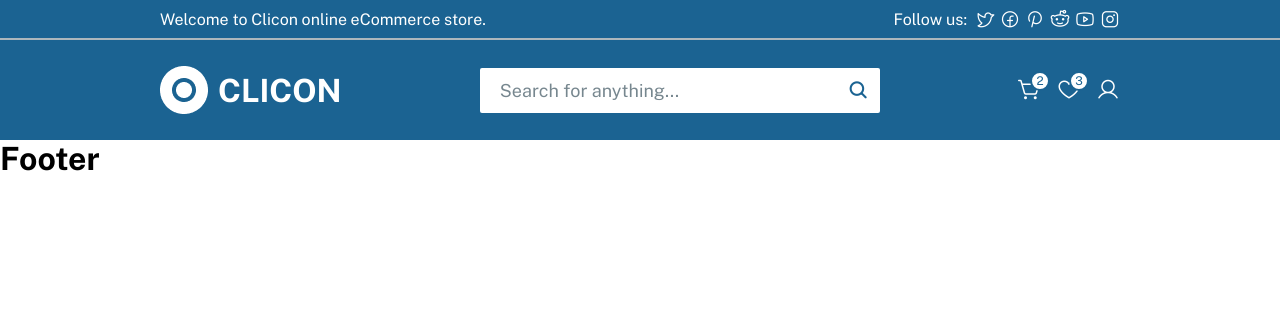
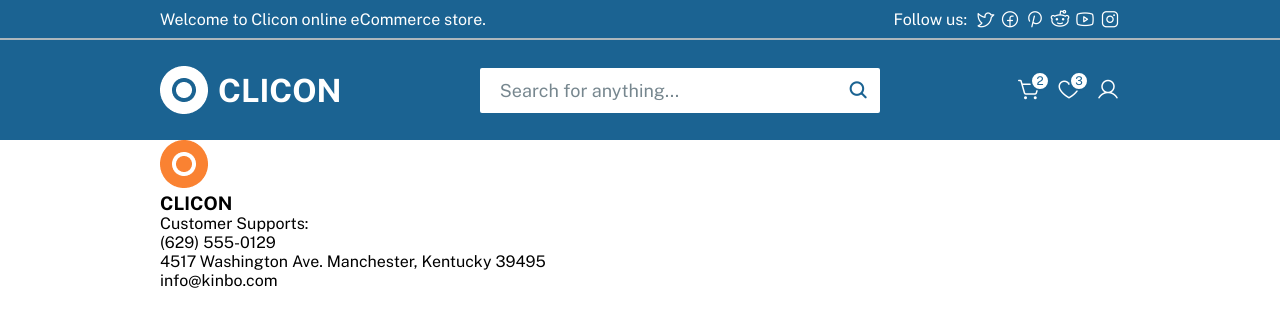
Before and after one commit to mostafasasa010/EcommerceAppWithReact, a React (Create React App) app: page / in a window 1280 px wide. Shown: the top 326 px of the page. Built offline with nearby package versions, Linux system fonts and the light colour scheme.

Commit message:
Started To Footer

```diff
--- a/src/Components/Website/Footer/Footer.js
+++ b/src/Components/Website/Footer/Footer.js
@@ -1,8 +1,23 @@
 function Footer() {
   return (
-    <header className="main-footer">
-      <h1>Footer</h1>
-    </header>
+    <footer className="main-footer">
+      <div className="container">
+        <div>
+          <div className="foot-one">
+            <div className="top">
+              <img src={require("../../../Imgs/Icon_Primary.png")} alt="Icon" />
+              <h3>CLICON</h3>
+            </div>
+            <p className="gray">Customer Supports:</p>
+            <p>{`(629) 555-0129`}</p>
+            <p className="gray">
+              4517 Washington Ave. Manchester, Kentucky 39495
+            </p>
+            <p>info@kinbo.com</p>
+          </div>
+        </div>
+      </div>
+    </footer>
   );
 }
 
--- a/src/Pages/Website/HomePage.js
+++ b/src/Pages/Website/HomePage.js
@@ -2,19 +2,13 @@ import { Outlet } from "react-router-dom";
 import Footer from "../../Components/Website/Footer/Footer";
 import Header from "../../Components/Website/Header/Header";
 import TopHeader from "../../Components/Website/Header/TopHeader";
-import { useContext } from "react";
-import { User } from "../../Context/Context";
 
 function HomePage() {
-  const userContext = useContext(User);
   return (
     <div className="home-page">
       <TopHeader />
       <Header />
       <Outlet />
-      <div className="home-page">
-        {/* {userContext.auth && <p>{userContext.userData.name}</p>} */}
-      </div>
       <Footer />
     </div>
   );
```
Also changed, not shown: src/Imgs/Icon_Primary.png (added).
